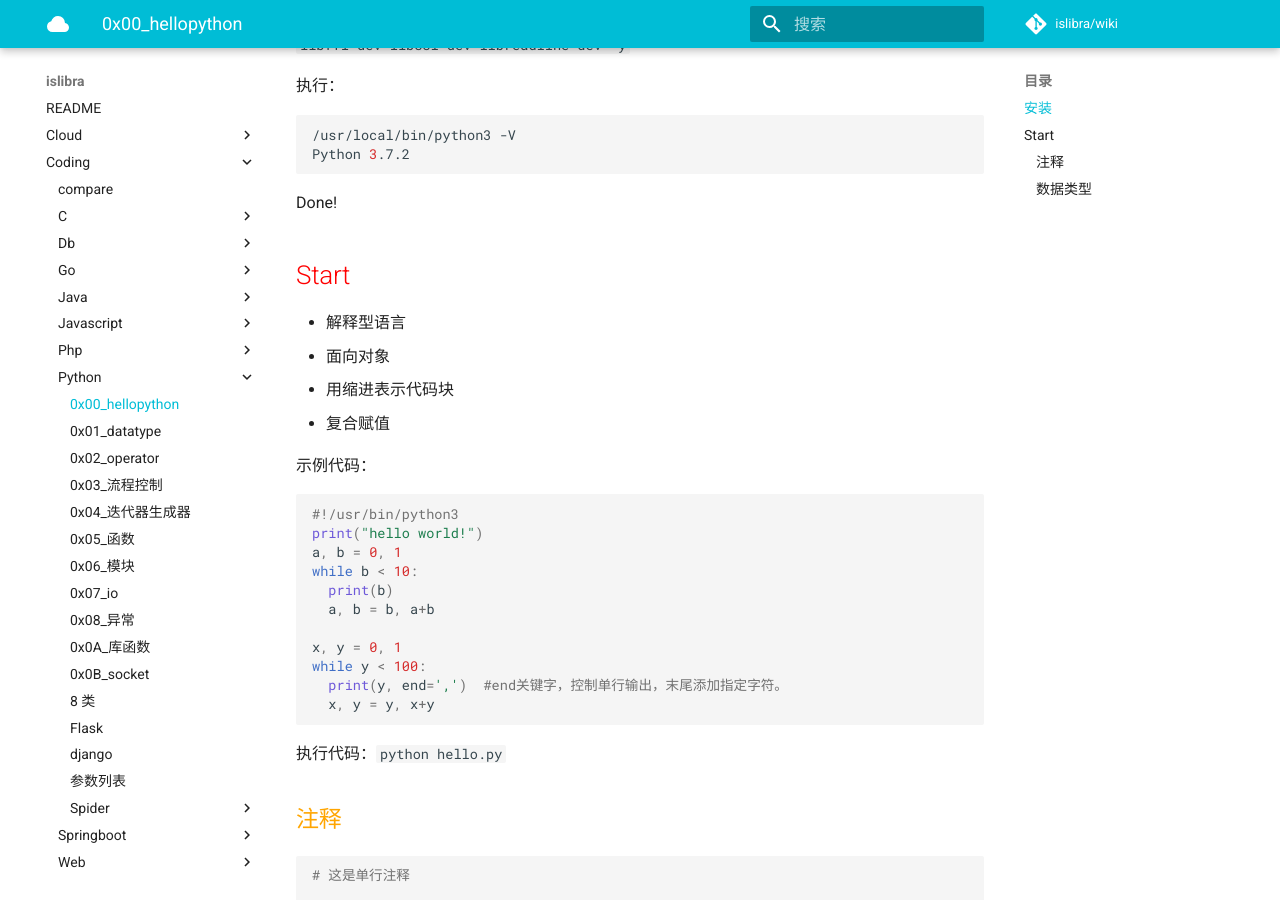
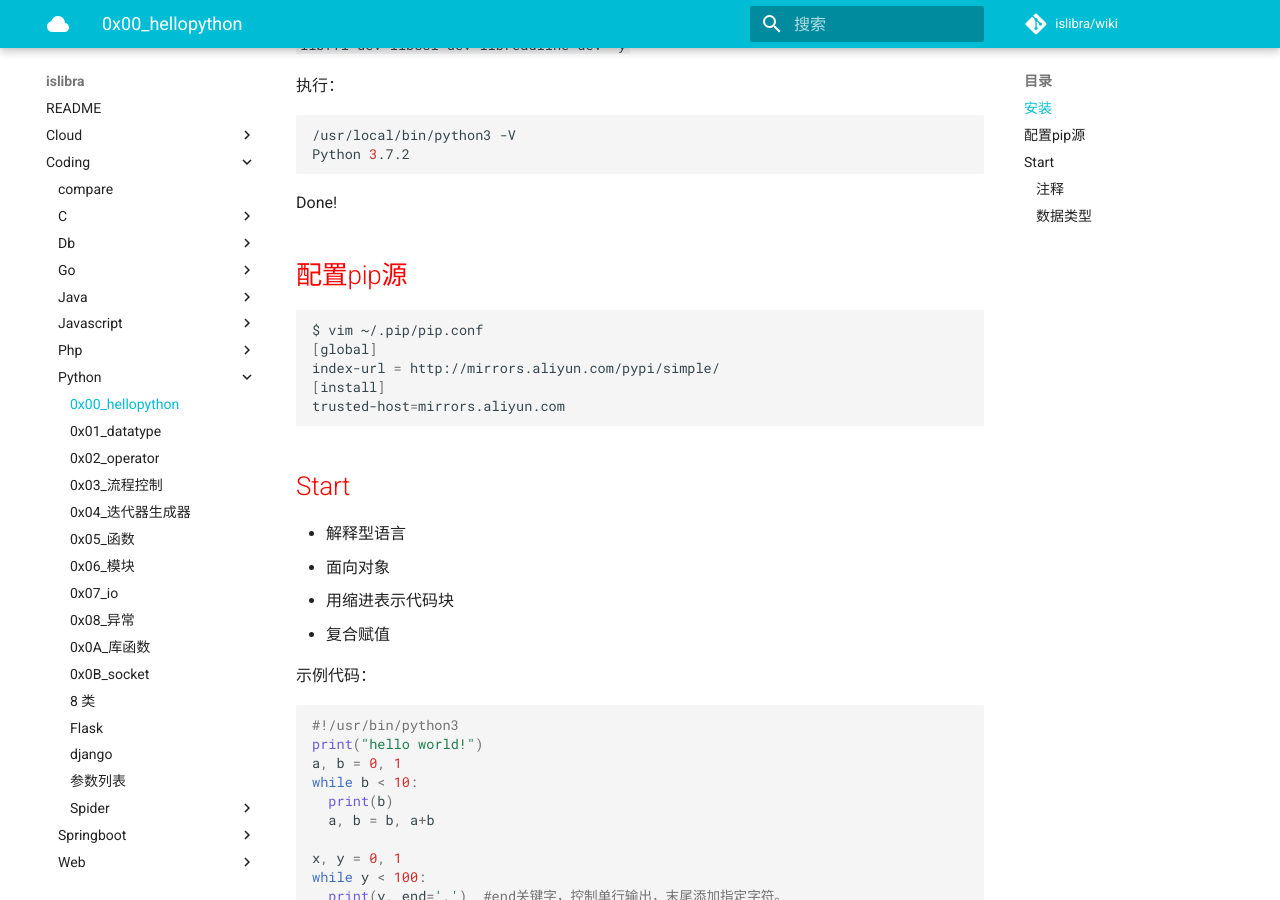
Before and after one commit to islibra/wiki, an MkDocs documentation site: the page built from docs/coding/python/0x00_hellopython.md, in a window 1280 px wide and 900 px high, scrolled down 463 px. Built offline with MkDocs 1.6.1 and Material for MkDocs 9.7.7, drawn with Linux system fonts in a browser that asks for light colours; comment, search, counter and statistics services are not loaded.

Commit message:
Update 0x00_hellopython.md

````diff
--- a/docs/coding/python/0x00_hellopython.md
+++ b/docs/coding/python/0x00_hellopython.md
@@ -23,6 +23,16 @@ make & make install
 Python 3.7.2
 ```
 Done!
+
+## 配置pip源
+
+```bash
+$ vim ~/.pip/pip.conf
+[global]
+index-url = http://mirrors.aliyun.com/pypi/simple/
+[install]
+trusted-host=mirrors.aliyun.com
+```
 
 ## Start
 
````
